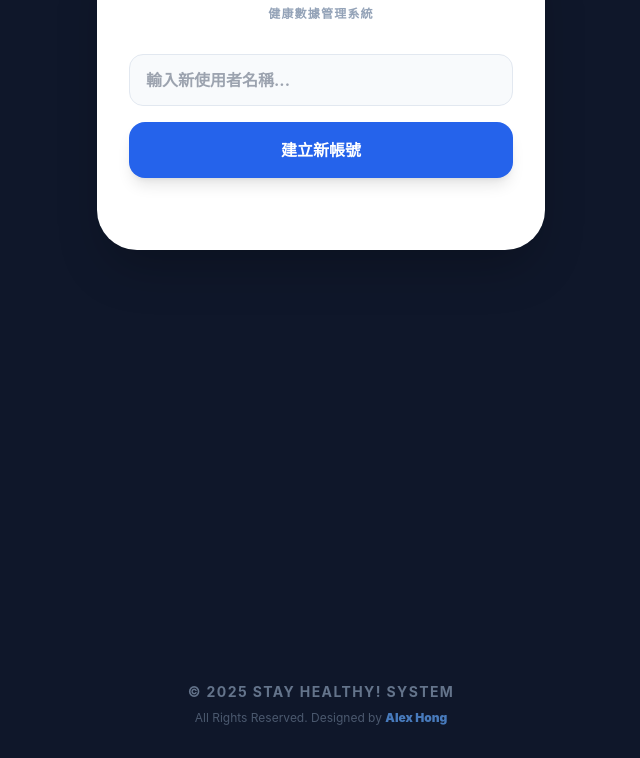
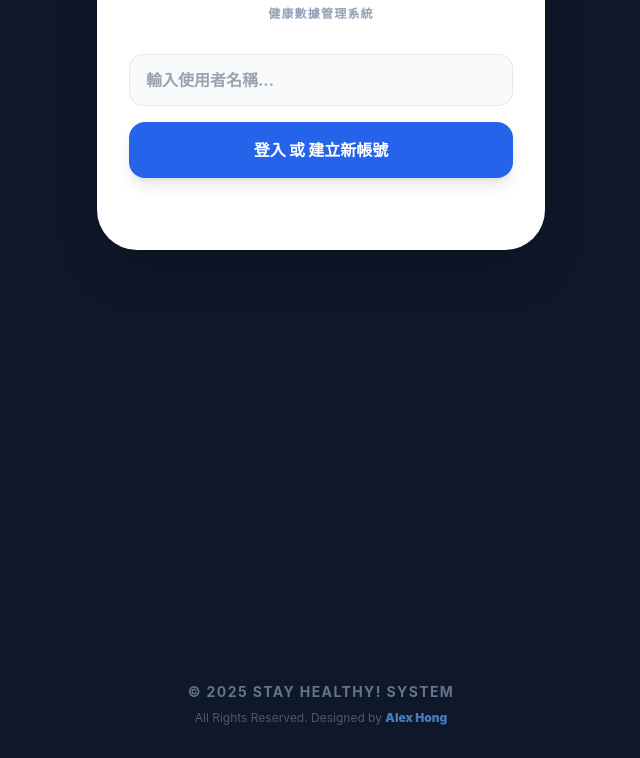
Before and after one commit to cyhong1988/health_management_system.github.io, a plain HTML site: page index.html in a window 1280 px wide. Shown: the part 150-908 px from the top of the page, without its empty margins (319-959 px from the left). Drawn offline with nearby package versions, Linux system fonts and the light colour scheme.

Commit message:
Update input placeholder and button text

```diff
--- a/index.html
+++ b/index.html
@@ -45,8 +45,8 @@
             <h1 class="text-3xl font-black italic text-slate-900 mb-2">STAY HEALTHY!</h1>
             <p class="text-slate-400 text-xs mb-8 font-bold uppercase tracking-widest">健康數據管理系統</p>
             <div class="space-y-4 mb-10">
-                <input type="text" id="userNameInput" placeholder="輸入新使用者名稱..." class="w-full text-lg font-bold">
-                <button onclick="login()" class="w-full bg-blue-600 text-white font-black py-4 rounded-2xl shadow-lg hover:bg-blue-700 transition">建立新帳號</button>
+                <input type="text" id="userNameInput" placeholder="輸入使用者名稱..." class="w-full text-lg font-bold">
+                <button onclick="login()" class="w-full bg-blue-600 text-white font-black py-4 rounded-2xl shadow-lg hover:bg-blue-700 transition">登入 或 建立新帳號</button>
             </div>
             <div id="userListContainer" class="text-left border-t border-slate-100 pt-8 hidden">
                 <h3 class="text-xs font-black text-slate-400 mb-4 uppercase tracking-widest px-2">快速登入 / 管理</h3>
```
